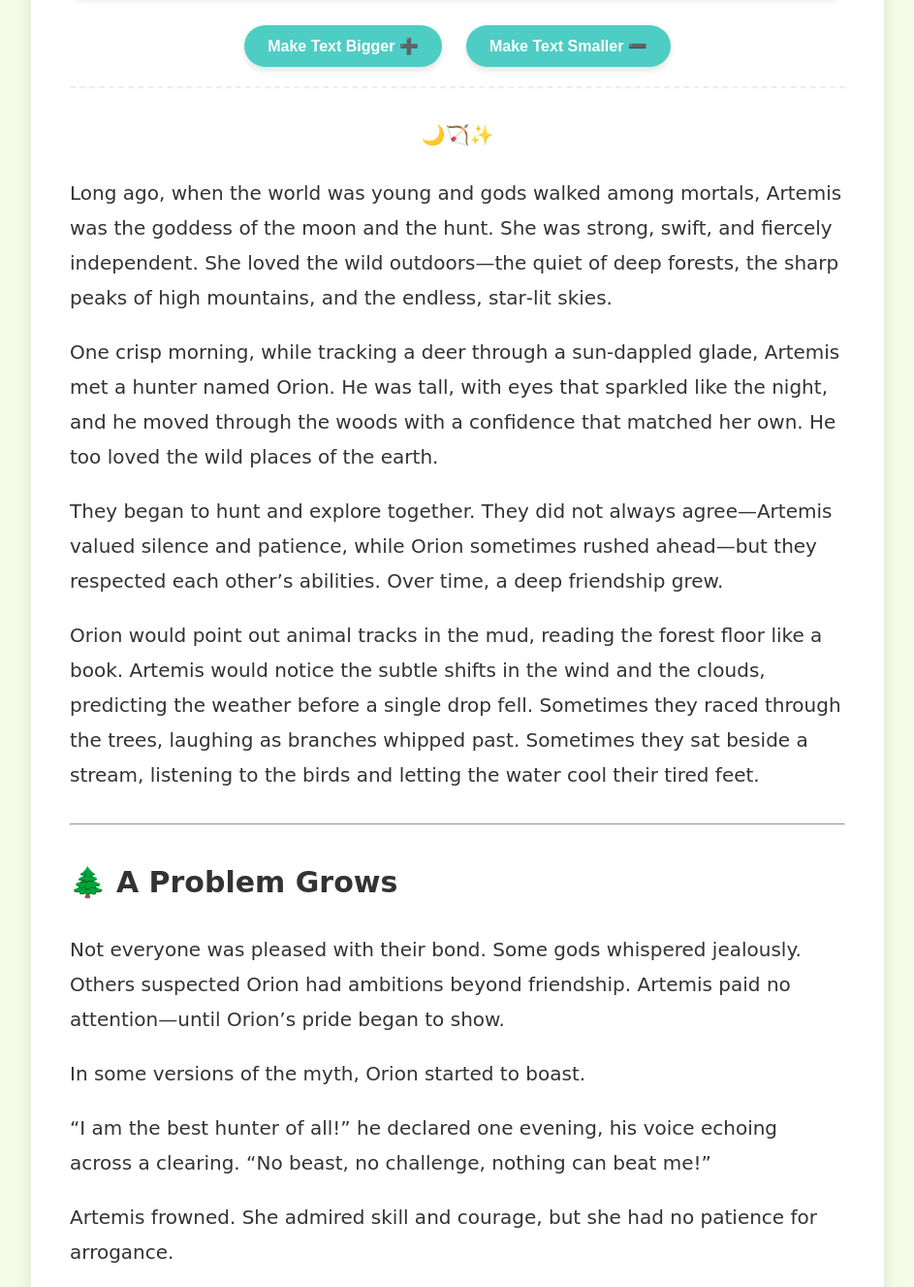
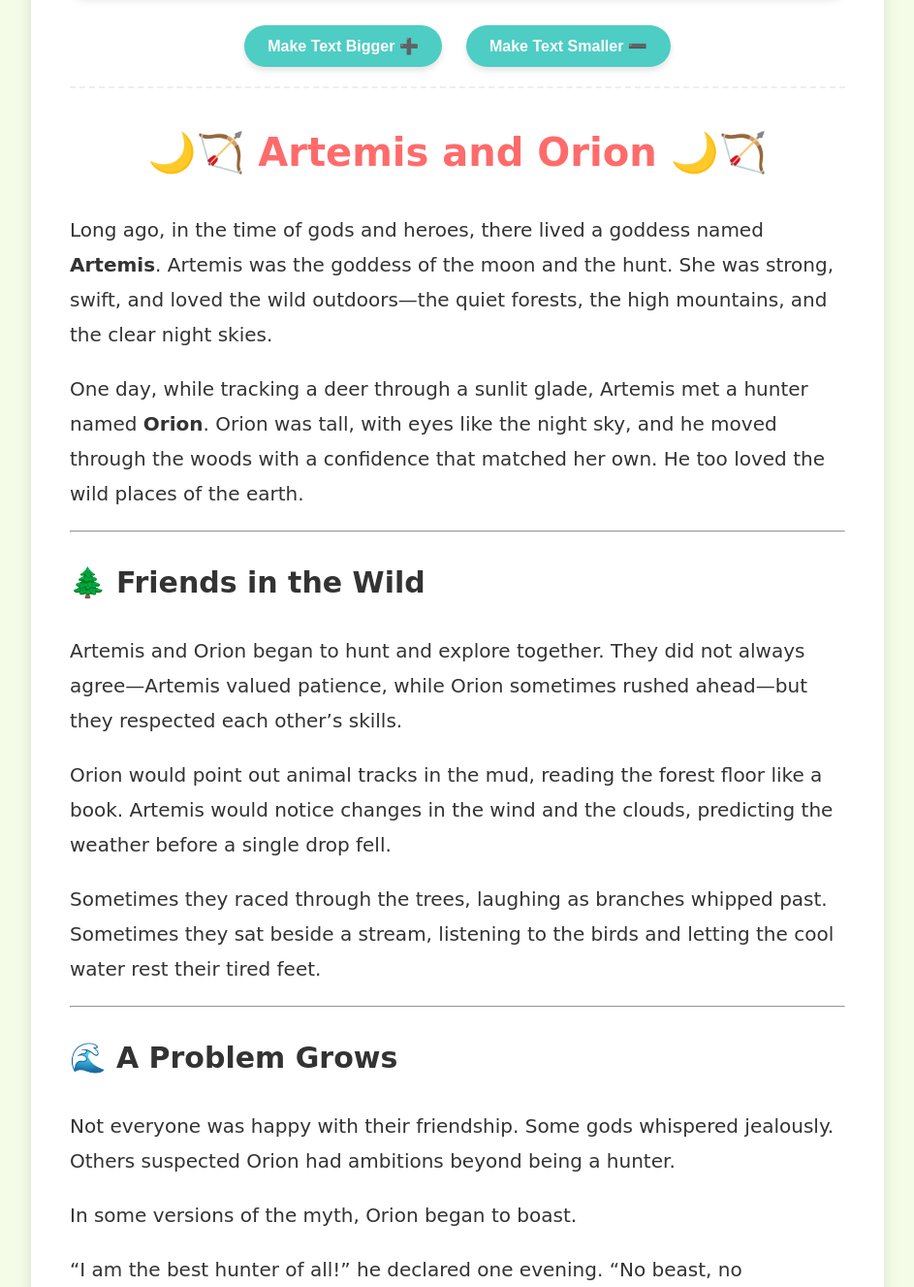
Before and after one commit to justcontrailsNZ/storybook, a Jekyll site: the page built from _posts/2026-3-17-artemis-and-orion.md, in a window 1280 px wide and 1400 px high, scrolled down 511 px, cut to the strip 73-1400 px from the top of the window. Shown: the whole strip at 97% size, without its empty margins (168-1111 px from the left). Built offline with Jekyll 4.4.1, drawn with Linux system fonts in a browser that asks for light colours; some of the changed text lies outside the part shown.

Commit message:
Update 2026-3-17-artemis-and-orion.md

```diff
--- a/_posts/2026-3-17-artemis-and-orion.md
+++ b/_posts/2026-3-17-artemis-and-orion.md
@@ -3,35 +3,39 @@ layout: post
 title: "Artemis and Orion"
 ---
 
-<div style="text-align: center; margin-bottom: 1.5rem;">
-  🌙🏹✨
-</div>
+# 🌙🏹 Artemis and Orion 🌙🏹
 
-Long ago, when the world was young and gods walked among mortals, Artemis was the goddess of the moon and the hunt. She was strong, swift, and fiercely independent. She loved the wild outdoors—the quiet of deep forests, the sharp peaks of high mountains, and the endless, star‑lit skies.
+Long ago, in the time of gods and heroes, there lived a goddess named **Artemis**. Artemis was the goddess of the moon and the hunt. She was strong, swift, and loved the wild outdoors—the quiet forests, the high mountains, and the clear night skies.
 
-One crisp morning, while tracking a deer through a sun‑dappled glade, Artemis met a hunter named Orion. He was tall, with eyes that sparkled like the night, and he moved through the woods with a confidence that matched her own. He too loved the wild places of the earth.
+One day, while tracking a deer through a sunlit glade, Artemis met a hunter named **Orion**. Orion was tall, with eyes like the night sky, and he moved through the woods with a confidence that matched her own. He too loved the wild places of the earth.
 
-They began to hunt and explore together. They did not always agree—Artemis valued silence and patience, while Orion sometimes rushed ahead—but they respected each other’s abilities. Over time, a deep friendship grew.
+---
 
-Orion would point out animal tracks in the mud, reading the forest floor like a book. Artemis would notice the subtle shifts in the wind and the clouds, predicting the weather before a single drop fell. Sometimes they raced through the trees, laughing as branches whipped past. Sometimes they sat beside a stream, listening to the birds and letting the water cool their tired feet.
+## 🌲 Friends in the Wild
 
-<hr style="margin: 2rem 0;">
+Artemis and Orion began to hunt and explore together. They did not always agree—Artemis valued patience, while Orion sometimes rushed ahead—but they respected each other’s skills.
 
-## 🌲 A Problem Grows
+Orion would point out animal tracks in the mud, reading the forest floor like a book. Artemis would notice changes in the wind and the clouds, predicting the weather before a single drop fell.
 
-Not everyone was pleased with their bond. Some gods whispered jealously. Others suspected Orion had ambitions beyond friendship. Artemis paid no attention—until Orion’s pride began to show.
+Sometimes they raced through the trees, laughing as branches whipped past. Sometimes they sat beside a stream, listening to the birds and letting the cool water rest their tired feet.
 
-In some versions of the myth, Orion started to boast.
+---
 
-“I am the best hunter of all!” he declared one evening, his voice echoing across a clearing. “No beast, no challenge, nothing can beat me!”
+## 🌊 A Problem Grows
 
-Artemis frowned. She admired skill and courage, but she had no patience for arrogance.
+Not everyone was happy with their friendship. Some gods whispered jealously. Others suspected Orion had ambitions beyond being a hunter.
 
-“Be careful,” she warned, her tone calm but firm. “Pride can make even the swiftest runner stumble.”
+In some versions of the myth, Orion began to boast.
 
-Orion laughed, tossing a pebble into the darkening woods. “I can handle anything,” he said, and the stars above seemed to hold their breath.
+“I am the best hunter of all!” he declared one evening. “No beast, no challenge, nothing can beat me!”
 
-<hr style="margin: 2rem 0;">
+Artemis frowned. She admired skill, but she had no patience for **pride** (thinking too highly of yourself).
+
+“Be careful,” she warned. “Pride can make even the swiftest runner stumble.”
+
+Orion laughed, tossing a pebble into the darkening woods. “I can handle anything,” he said.
+
+---
 
 ## ⚡ A Hard Moment
 
@@ -47,42 +51,53 @@ The arrow shot across the water, straight and true.
 
 A terrible silence followed.
 
-When Orion did not return to land, Artemis went searching. She found his body floating among the waves, the arrow she had loosed still lodged in his chest. Grief crashed over her like a wave she could not outrun.
+When Orion did not return to land, Artemis went searching. She found his body floating among the waves, the arrow she had loosed still lodged in his chest. **Grief** (deep sadness) crashed over her like a wave she could not outrun.
 
-<hr style="margin: 2rem 0;">
+---
 
 ## ✨ The Stars as a Memory
 
 Artemis was saddened that a moment of confusion and pride could lead to such a loss. She wanted the world to remember Orion not for the mistake, but for the joy he brought to the wild places.
 
-In some versions of the myth, she placed him among the stars as a constellation. Now, when people look up on a clear night, they can see “Orion” shining—his belt, his shoulders, his sword—forever hunting across the sky.
+In some versions of the myth, she placed him among the stars as a **constellation** (a pattern of stars in the sky). Now, when people look up on a clear night, they can see “Orion” shining—his belt, his shoulders, his sword—forever hunting across the sky.
 
 Artemis would often gaze at those stars, remembering the friend who once ran beside her through the woods.
 
-<hr style="margin: 2rem 0;">
+---
 
-## 📖 What the Myth Teaches
+## 💡 What the Myth Teaches
 
 This story has been told in many ways across centuries, but it often carries these lessons:
 
-- **Pride can lead to trouble.** Even great talents become fragile when mixed with arrogance.
-- **Even the wisest can make mistakes.** Artemis was a goddess, yet she acted without full knowledge—and paid a heavy price.
-- **We remember those we love.** When loss happens, people find ways to honour and cherish the memories of those who mattered.
+> **Pride can lead to trouble.** Even great talents become fragile when mixed with arrogance.
+> **Even the wisest can make mistakes.** Artemis was a goddess, yet she acted without full knowledge—and paid a heavy price.
+> **We remember those we love.** When loss happens, people find ways to honour and cherish the memories of those who mattered.
 
 ---
 
-<div style="background: #f9f3e6; padding: 1rem; border-radius: 20px; margin: 2rem 0;">
-  <strong>📚 Quick glossary</strong><br>
-  <strong>archer</strong> – someone who shoots arrows<br>
-  <strong>target</strong> – what you aim at<br>
-  <strong>grief</strong> – deep sadness<br>
-  <strong>constellation</strong> – a pattern of stars in the night sky
-</div>
+✨  ✨  ✨
 
-### 💭 Reading questions
+---
 
-1. Who are Artemis and Orion?
-2. What did they enjoy doing together?
-3. Why did Artemis feel upset with Orion sometimes?
-4. What is Orion in the night sky, according to the myth?
-5. What lesson can you learn from this story?
+## 📖 Quick Glossary
+
+| Word | Meaning |
+|------|---------|
+| **constellation** | a pattern of stars in the sky |
+| **grief** | deep sadness |
+| **pride** | thinking too highly of yourself |
+| **archer** | someone who shoots arrows |
+
+---
+
+<details>
+  <summary><strong style="cursor: pointer; font-size: 22px; color: #ff6b6b;">❓ Reading Questions (click to open)</strong></summary>
+
+  <br>
+  1. Who were Artemis and Orion? <br>
+  2. What did they enjoy doing together? <br>
+  3. Why did Artemis feel upset with Orion sometimes? <br>
+  4. What is Orion in the night sky, according to the myth? <br>
+  5. What lesson can you learn from this story?
+
+</details>
```
